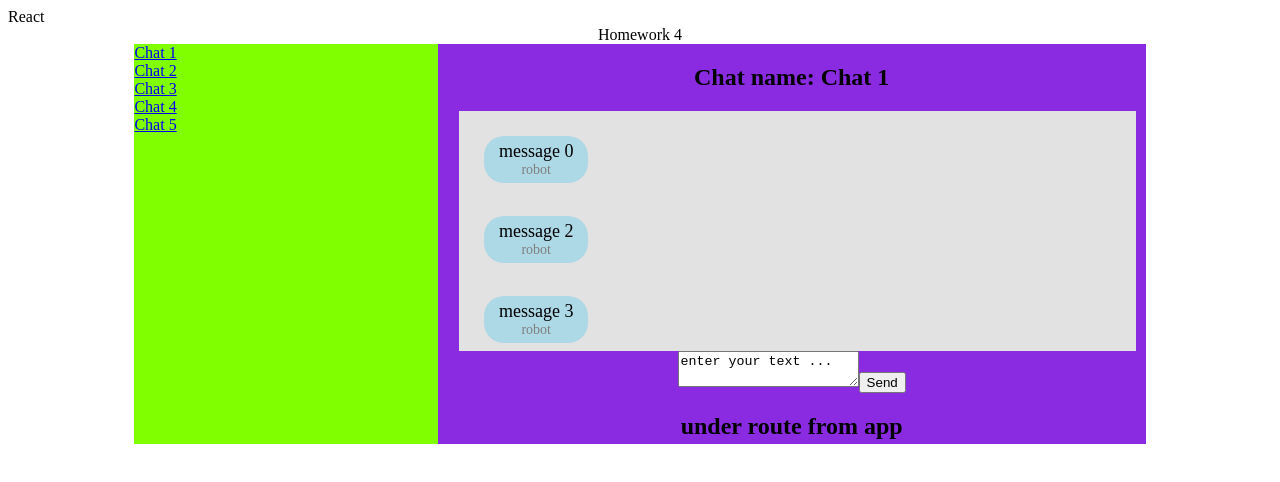
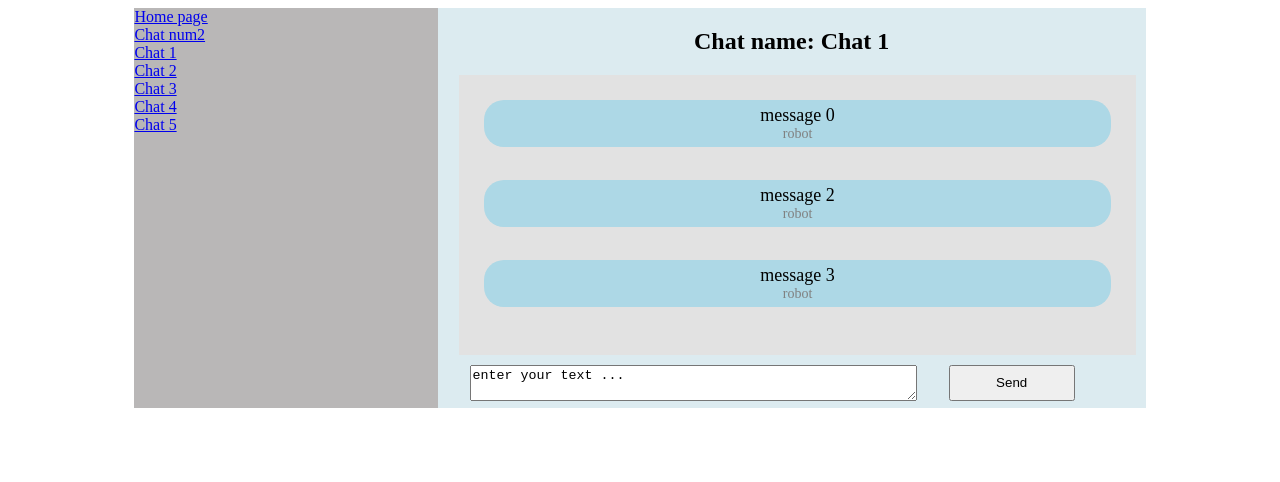
Before and after one commit to AlenaFedyaeva/ReactJs, a React app in the folder homework4/: page / in a window 1280 px wide. Shown: the top 482 px of the page. Built offline with nearby package versions, Linux system fonts and the light colour scheme.

Commit message:
fix path error

```diff
--- a/homework4/src/components/App.jsx
+++ b/homework4/src/components/App.jsx
@@ -29,8 +29,6 @@ export default class App extends React.Component {
     componentWillUnmount() {
         console.log('componentWillUnmount');
         clearTimeout(this.state.timeout);
-        // почему MuiThemeProvider не работает если расскомментировать
-        //следующую строку?
         this.setState({ timeout: null });
     }
 
@@ -66,14 +64,13 @@ export default class App extends React.Component {
     render() {
         return (
             // <MuiThemeProvider theme={theme}>
-            <main >
-                <BrowserRouter>
-                    <header className='headerApp'>
-                        Homework 4
-                        </header>
+
+            <BrowserRouter> <main >
                 <div className='cont'>
                     <div className='leftcol'>
                         <nav>
+                            <div><Link to='/' key='home'>Home page </Link> </div>
+                            <div><Link to='/num2' key='kc1'> Chat num2 </Link></div>
                             <div><Link to='/chat/1' key='kc1'> Chat 1 </Link></div>
                             <div><Link to='/chat/2' key='kc2'> Chat 2 </Link></div>
                             <div><Link to='/chat/3' key='kc3'> Chat 3 </Link></div>
@@ -86,15 +83,16 @@ export default class App extends React.Component {
                         <Router />
                         {/* <Switch>
                             <Route exact path="/" component={Messages} />
-                                <Route path="chat/:chatId" render={obj => <Messages chatId={obj.match.params.chatId} />} />
-                            </Switch> */}
-                            <h2>under route from app</h2>
+                            <Route path="/chat/:chatId" render={obj => <Messages chatId={obj.match.params.chatId} />} />
+                            <Route path="/num2">
+                                <Messages chatId={2} />
+                            </Route>
+                        </Switch>
+                        <h2>under route from app</h2> */}
                     </div>
                 </div>
                 {/* <Layout /> */}
-                </BrowserRouter>
-
-            </main >
+            </main > </BrowserRouter>
             // {/* </MuiThemeProvider> */ }
         );
     }
--- a/homework4/src/components/MessageField.jsx
+++ b/homework4/src/components/MessageField.jsx
@@ -19,10 +19,10 @@ export default class MessageField extends React.Component {
     render() {
         const msg = this.props.messages;
         const listItems = msg.map(({ message, author }, id) =>
-            < >
+            <div key={`div_${id}`} >
                 <Message message={message} author={author} key={`messageF_${id}_${Math.random()}`} />
                 <br key={`keyF_${id}`} />
-            </>
+            </div>
 
         );
         return (
--- a/homework4/src/components/Router.jsx
+++ b/homework4/src/components/Router.jsx
@@ -9,7 +9,7 @@ export default class Router extends React.Component {
         return (
             <Switch>
                 <Route exact path="/" component={Messages} />
-                <Route path="chat/:chatId" render={obj =>
+                <Route path="/chat/:chatId" render={obj =>
                     <Messages chatId={obj.match.params.chatId} />
                 } />
             </Switch>
--- a/homework4/src/components/SendMessage.jsx
+++ b/homework4/src/components/SendMessage.jsx
@@ -1,21 +1,7 @@
 import React from 'react';
 import PropTypes from 'prop-types';
-import { makeStyles } from '@material-ui/core/styles';
-import { TextField } from '@material-ui/core/TextField';
-
-const useStyles = makeStyles((theme) => (
-    {
-        root: {
-            '& .MuiTextField-root': {
-                margin: theme.spacing(1),
-                width: '25ch'
-            },
-        },
-        '& > *': {
-            margin: theme.spacing(1),
-        }
-    }
-));
+// import { makeStyles } from '@material-ui/core/styles';
+// import { TextField } from '@material-ui/core/TextField';
 
 export default class SendMessage extends React.Component {
     state = {
@@ -44,15 +30,23 @@ export default class SendMessage extends React.Component {
         }
     };
     render() {
-        // const classes = useStyles();
-
-        return <div>
+        return <div style={{
+            width: '90%',
+            display: 'flex',
+            marginTop: '10px'
+        }}>
             <textarea value={this.state.message}
                 onChange={this.onTextChange}
-                onKeyUp={this.onKey}>
+                onKeyUp={this.onKey}
+                style={{ width: '70%', marginLeft: '5%' }}>
             </textarea>
 
-            <button onClick={this.send} type="submit"> Send </button>
+            <button onClick={this.send}
+                type="submit"
+                style={{
+                    width: '20%', marginLeft: '5%'
+                }}
+            > Send </button>
         </div>
     }
 }
--- a/homework4/src/components/pages/Messages.jsx
+++ b/homework4/src/components/pages/Messages.jsx
@@ -65,12 +65,12 @@ export default class Messages extends React.Component {
 
     render() {
         console.log("new chat ", this.props.chatId, typeof (this.props.chatId));
-        return <>
+        return <div className={'sendmessages'} >
             <h2> Chat name:  {this.state.chats[this.props.chatId].name}</h2>
             <MessageField messages={this.state.messages.filter(
                 ({ id }) => this.state.chats[this.props.chatId].messages.includes(id))} />
             <SendMessage send={this.send} />
-        </>;
+        </div >;
 
     }
 }
--- a/homework4/src/index.html
+++ b/homework4/src/index.html
@@ -6,8 +6,6 @@
 </head>
 
 <body>
-    React
-
     <div id="root"></div>
     <%= htmlWebpackPlugin.tags.bodyTags %>
 </body>
--- a/homework4/src/styles/App.css
+++ b/homework4/src/styles/App.css
@@ -11,7 +11,7 @@ main {
 .header {
     height: 40px;
     width: 100%;
-    background: lemonchiffon;
+    background: lightblue;
     /* width: 50%; */
     margin: auto;
     align-items: center;
@@ -27,12 +27,12 @@ main {
 .leftcol {
     height: 400px;
     width: 30%;
-    background: chartreuse;
+    background: rgb(185, 183, 183);
 }
 
 .rightcol {
     text-align: center;
     height: 400px;
     width: 70%;
-    background: blueviolet
+    background: rgb(220, 235, 240);
 }
--- /dev/null
+++ b/homework4/src/styles/Messages.css
@@ -0,0 +1,10 @@
+.sendmessages {
+    display: flex;
+    flex-direction: column;
+    background-color: #b43b3b;
+    height: 50%;
+    width: 90%;
+    padding: 20px;
+    margin-left: 3%;
+    overflow-y: scroll;
+}
```
Lines whose indentation alone changed are shown as unchanged.
